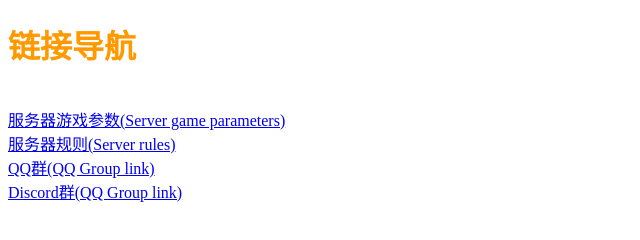
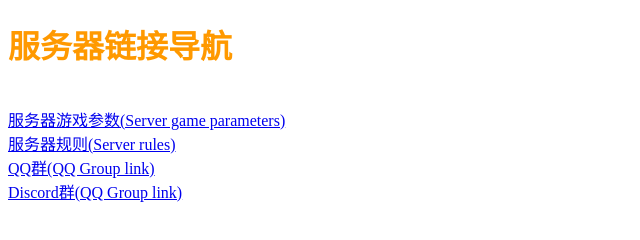
Before and after one commit to nanachi-sh/unturned-index, a plain HTML site: page index.html in a window 1280 px wide. Shown: the whole page, without its empty margins (0-640 px from the left). Drawn offline with Linux system fonts and the light colour scheme.

Commit message:
Update index.html
none

```diff
--- a/index.html
+++ b/index.html
@@ -6,10 +6,10 @@
     <meta name="viewport" content="width=device-width, initial-scale=1"
 </head>
 <body>
-    <h1 style="color: #ff9900">链接导航</h1>
+    <h1 style="color: #ff9900">服务器链接导航</h1>
     <div>
         <br><a href="https://config.unturned.in">服务器游戏参数(Server game parameters)</a>
-        <br><a href="https://config.unturned.in">服务器规则(Server rules)</a>
+        <br><a href="https://rules.unturned.in">服务器规则(Server rules)</a>
         <br><a href="https://qq.unturned.in">QQ群(QQ Group link)</a>
         <br><a href="https://discord.unturned.in">Discord群(QQ Group link)</a>
     </div>
```
